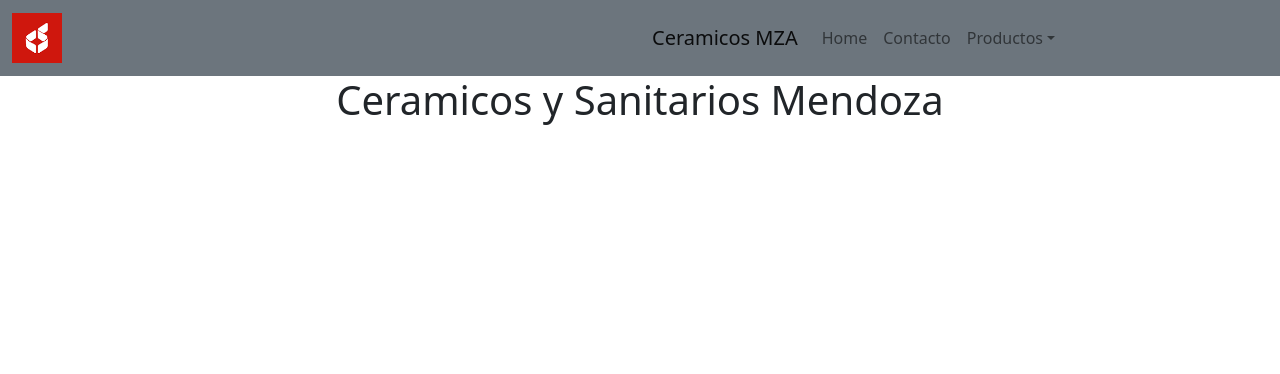
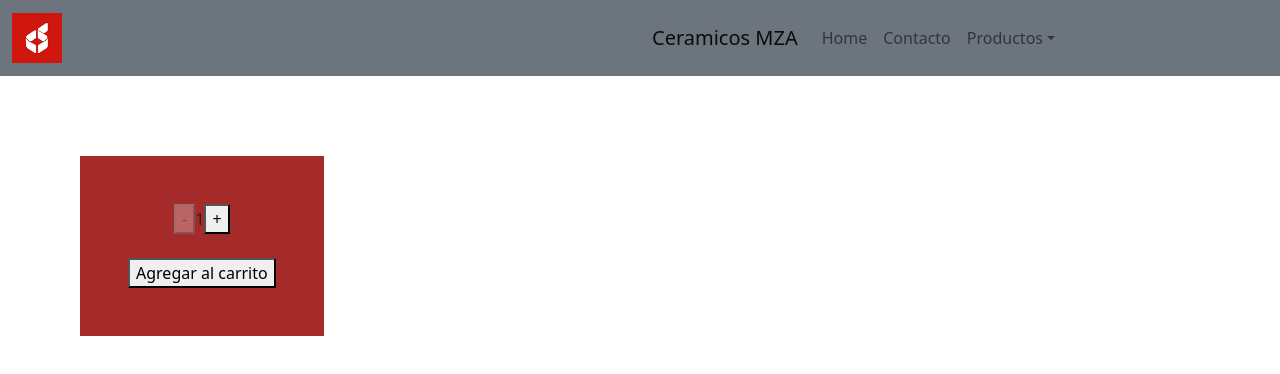
Before and after one commit to FabianM87/ceramicosmza, a React (Create React App) app: page / in a window 1280 px wide. Shown: the top 374 px of the page. Built offline with nearby package versions, Linux system fonts and the light colour scheme.

Commit message:
preparando entrega contador react

```diff
--- a/src/components/ItemListContainer/ItemListContainer.jsx
+++ b/src/components/ItemListContainer/ItemListContainer.jsx
@@ -1,10 +1,15 @@
 import React from 'react';
 import Title from '../Title/Title';
+import ItemCount from '../itemCount/ItemCount';
 
 
 export const ItemListContainer = () => {
+    const onAdd = (cantidad) => {
+        console.log(`Agregaste ${cantidad} productos`)
+    }
     return (
-        <Title greeting='Ceramicos y Sanitarios Mendoza'/>
+        <Title greeting='Ceramicos y Sanitarios Mendoza'/>,
+        <ItemCount initial ={1} stock={4} onAdd={onAdd}/>
      );
 }
 
--- /dev/null
+++ b/src/components/itemCount/ItemCount.jsx
@@ -0,0 +1,28 @@
+import React,{useState, useEffect} from 'react';
+import './itemCount.css';
+
+export const ItemCount = ({initial, stock, onAdd}) => {
+    const [count, setCount] = useState(parseInt(initial));
+    const decrease = ()=> {
+        setCount (count - 1);
+    }
+    const increase = ()=>{
+        setCount ( count +1);
+    }
+    useEffect (()=>{
+        setCount(parseInt(initial));
+    },[initial])
+  return (
+   <div className='counter'>
+    <button disabled={count <= 1} onClick={decrease}>-</button>
+    <span>{count}</span>
+    <button disabled={count >= stock} onClick={increase}>+</button>
+
+    <div>
+        <br />
+        <button disabled={stock <= 0} onClick={()=> onAdd(count)}>Agregar al carrito</button>
+    </div>
+    </div>
+  )
+}
+export default ItemCount;
--- /dev/null
+++ b/src/components/itemCount/itemCount.css
@@ -0,0 +1,7 @@
+.counter {
+    width:max-content;
+    background-color: brown;
+    margin: 5rem;
+    padding: 3rem;
+    text-align: center;
+}
```
